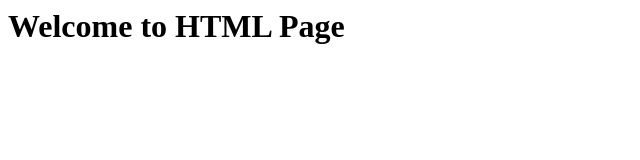
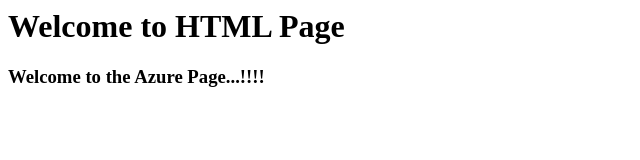
Before and after one commit to DeepaTeju04/azure-ctmsdt, a plain HTML site: page index.html in a window 1280 px wide. Shown: the whole page, without its empty margins (0-640 px from the left). Drawn offline with Linux system fonts and the light colour scheme.

Commit message:
Update index.html

```diff
--- a/index.html
+++ b/index.html
@@ -3,6 +3,7 @@
 <head>
     <title>HTML PAGE</title>
     <h1>Welcome to HTML Page</h1>
+    <h3>Welcome to the Azure Page...!!!!</h3>
 </head>
 
 
```
